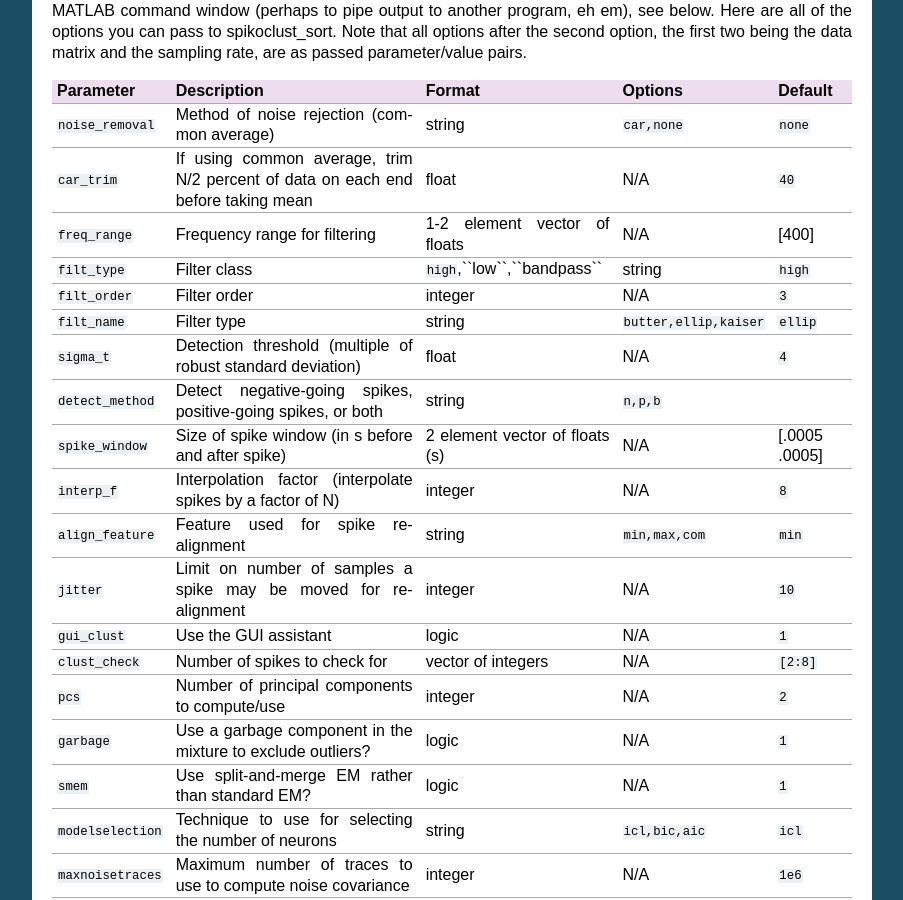
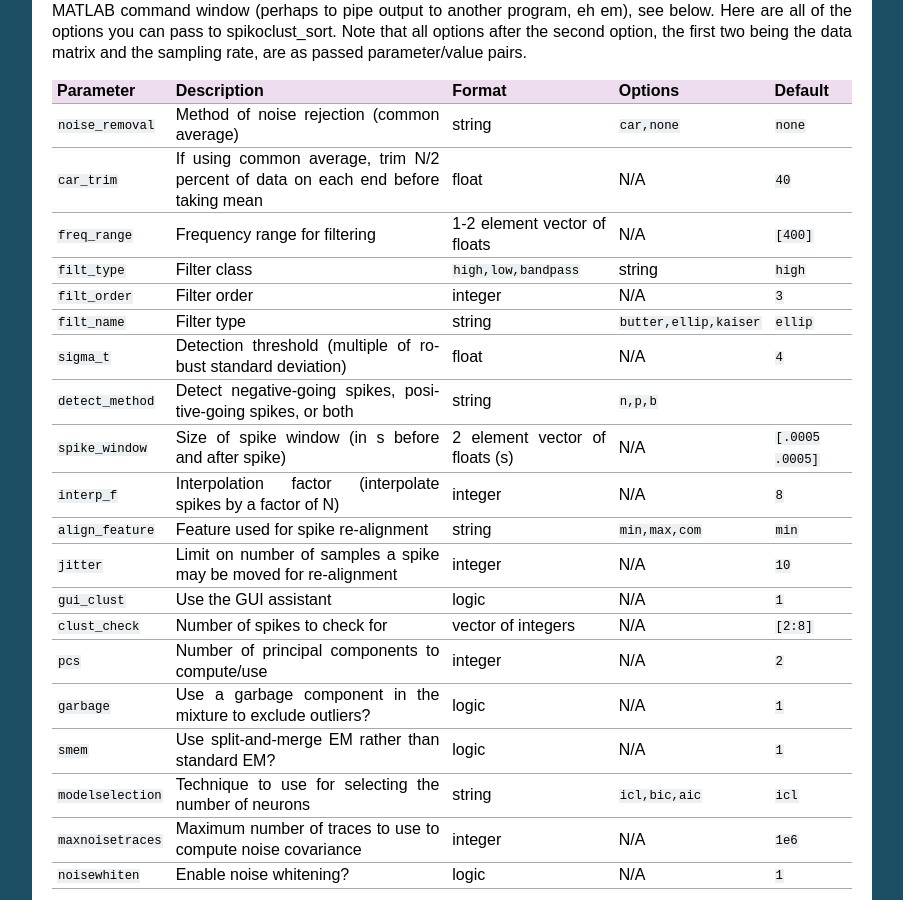
Before and after one commit to jmarkow/spikoclust, a Sphinx documentation site: the page built from docs/usage.rst, in a window 1280 px wide and 900 px high, scrolled down 2520 px. Shown: the whole window, without its empty margins (198-1101 px from the left). Built offline with Sphinx 7.4.7, drawn with Linux system fonts in a browser that asks for light colours; formulas are drawn with MathJax 3.

Commit message:
Updated docs

```diff
--- a/docs/usage.rst
+++ b/docs/usage.rst
@@ -40,49 +40,49 @@
 
 ``spikoclust_sort`` takes care of all the gory details for you, providing a wrapper for many key steps to spike sorting (extracting spikes, aligning, noise-whitening, cluster).  If you want to perform each of these steps separately in the MATLAB command window (perhaps to pipe output to another program, eh em), see below.  Here are all of the options you can pass to spikoclust_sort.  Note that all options after the second option, the first two being the data matrix and the sampling rate, are as passed parameter/value pairs.
 
-+--------------------+----------------------------------------------------------------------------------+--------------------------------+-------------------------+---------------+
-| Parameter          | Description                                                                      | Format                         | Options                 | Default       |
-+====================+==================================================================================+================================+=========================+===============+
-| ``noise_removal``  | Method of noise rejection (common average)                                       | string                         | ``car,none``            | ``none``      |
-+--------------------+----------------------------------------------------------------------------------+--------------------------------+-------------------------+---------------+
-| ``car_trim``       | If using common average, trim N/2 percent of data on each end before taking mean | float                          | N/A                     | ``40``        |
-+--------------------+----------------------------------------------------------------------------------+--------------------------------+-------------------------+---------------+
-| ``freq_range``     | Frequency range for filtering                                                    | 1-2 element vector of floats   | N/A                     | [400]         |
-+--------------------+----------------------------------------------------------------------------------+--------------------------------+-------------------------+---------------+
-| ``filt_type``      | Filter class                                                                     | ``high``,``low``,``bandpass``  | string                  | ``high``      |
-+--------------------+----------------------------------------------------------------------------------+--------------------------------+-------------------------+---------------+
-| ``filt_order``     | Filter order                                                                     | integer                        | N/A                     | ``3``         |
-+--------------------+----------------------------------------------------------------------------------+--------------------------------+-------------------------+---------------+
-| ``filt_name``      | Filter type                                                                      | string                         | ``butter,ellip,kaiser`` | ``ellip``     |
-+--------------------+----------------------------------------------------------------------------------+--------------------------------+-------------------------+---------------+
-| ``sigma_t``        | Detection threshold (multiple of robust standard deviation)                      | float                          | N/A                     | ``4``         |
-+--------------------+----------------------------------------------------------------------------------+--------------------------------+-------------------------+---------------+
-| ``detect_method``  | Detect negative-going spikes, positive-going spikes, or both                     | string                         | ``n,p,b``               |               |
-+--------------------+----------------------------------------------------------------------------------+--------------------------------+-------------------------+---------------+
-| ``spike_window``   | Size of spike window (in s before and after spike)                               | 2 element vector of floats (s) | N/A                     | [.0005 .0005] |
-+--------------------+----------------------------------------------------------------------------------+--------------------------------+-------------------------+---------------+
-| ``interp_f``       | Interpolation factor (interpolate spikes by a factor of N)                       | integer                        | N/A                     | ``8``         |
-+--------------------+----------------------------------------------------------------------------------+--------------------------------+-------------------------+---------------+
-| ``align_feature``  | Feature used for spike re-alignment                                              | string                         | ``min,max,com``         | ``min``       |
-+--------------------+----------------------------------------------------------------------------------+--------------------------------+-------------------------+---------------+
-| ``jitter``         | Limit on number of samples a spike may be moved for re-alignment                 | integer                        | N/A                     | ``10``        |
-+--------------------+----------------------------------------------------------------------------------+--------------------------------+-------------------------+---------------+
-| ``gui_clust``      | Use the GUI assistant                                                            | logic                          | N/A                     | ``1``         |
-+--------------------+----------------------------------------------------------------------------------+--------------------------------+-------------------------+---------------+
-| ``clust_check``    | Number of spikes to check for                                                    | vector of integers             | N/A                     | ``[2:8]``     |
-+--------------------+----------------------------------------------------------------------------------+--------------------------------+-------------------------+---------------+
-| ``pcs``            | Number of principal components to compute/use                                    | integer                        | N/A                     | ``2``         |
-+--------------------+----------------------------------------------------------------------------------+--------------------------------+-------------------------+---------------+
-| ``garbage``        | Use a garbage component in the mixture to exclude outliers?                      | logic                          | N/A                     | ``1``         |
-+--------------------+----------------------------------------------------------------------------------+--------------------------------+-------------------------+---------------+
-| ``smem``           | Use split-and-merge EM rather than standard EM?                                  | logic                          | N/A                     | ``1``         |
-+--------------------+----------------------------------------------------------------------------------+--------------------------------+-------------------------+---------------+
-| ``modelselection`` | Technique to use for selecting the number of neurons                             | string                         | ``icl,bic,aic``         | ``icl``       |
-+--------------------+----------------------------------------------------------------------------------+--------------------------------+-------------------------+---------------+
-| ``maxnoisetraces`` | Maximum number of traces to use to compute noise covariance                      | integer                        | N/A                     | ``1e6``       |
-+--------------------+----------------------------------------------------------------------------------+--------------------------------+-------------------------+---------------+
-| ``noisewhiten``    | Enable noise whitening?                                                          | logic                          | N/A                     | ``1``         |
-+--------------------+----------------------------------------------------------------------------------+--------------------------------+-------------------------+---------------+
++--------------------+----------------------------------------------------------------------------------+--------------------------------+-------------------------+-------------------+
+| Parameter          | Description                                                                      | Format                         | Options                 | Default           |
++====================+==================================================================================+================================+=========================+===================+
+| ``noise_removal``  | Method of noise rejection (common average)                                       | string                         | ``car,none``            | ``none``          |
++--------------------+----------------------------------------------------------------------------------+--------------------------------+-------------------------+-------------------+
+| ``car_trim``       | If using common average, trim N/2 percent of data on each end before taking mean | float                          | N/A                     | ``40``            |
++--------------------+----------------------------------------------------------------------------------+--------------------------------+-------------------------+-------------------+
+| ``freq_range``     | Frequency range for filtering                                                    | 1-2 element vector of floats   | N/A                     | ``[400]``         |
++--------------------+----------------------------------------------------------------------------------+--------------------------------+-------------------------+-------------------+
+| ``filt_type``      | Filter class                                                                     | ``high,low,bandpass``          | string                  | ``high``          |
++--------------------+----------------------------------------------------------------------------------+--------------------------------+-------------------------+-------------------+
+| ``filt_order``     | Filter order                                                                     | integer                        | N/A                     | ``3``             |
++--------------------+----------------------------------------------------------------------------------+--------------------------------+-------------------------+-------------------+
+| ``filt_name``      | Filter type                                                                      | string                         | ``butter,ellip,kaiser`` | ``ellip``         |
++--------------------+----------------------------------------------------------------------------------+--------------------------------+-------------------------+-------------------+
+| ``sigma_t``        | Detection threshold (multiple of robust standard deviation)                      | float                          | N/A                     | ``4``             |
++--------------------+----------------------------------------------------------------------------------+--------------------------------+-------------------------+-------------------+
+| ``detect_method``  | Detect negative-going spikes, positive-going spikes, or both                     | string                         | ``n,p,b``               |                   |
++--------------------+----------------------------------------------------------------------------------+--------------------------------+-------------------------+-------------------+
+| ``spike_window``   | Size of spike window (in s before and after spike)                               | 2 element vector of floats (s) | N/A                     | ``[.0005 .0005]`` |
++--------------------+----------------------------------------------------------------------------------+--------------------------------+-------------------------+-------------------+
+| ``interp_f``       | Interpolation factor (interpolate spikes by a factor of N)                       | integer                        | N/A                     | ``8``             |
++--------------------+----------------------------------------------------------------------------------+--------------------------------+-------------------------+-------------------+
+| ``align_feature``  | Feature used for spike re-alignment                                              | string                         | ``min,max,com``         | ``min``           |
++--------------------+----------------------------------------------------------------------------------+--------------------------------+-------------------------+-------------------+
+| ``jitter``         | Limit on number of samples a spike may be moved for re-alignment                 | integer                        | N/A                     | ``10``            |
++--------------------+----------------------------------------------------------------------------------+--------------------------------+-------------------------+-------------------+
+| ``gui_clust``      | Use the GUI assistant                                                            | logic                          | N/A                     | ``1``             |
++--------------------+----------------------------------------------------------------------------------+--------------------------------+-------------------------+-------------------+
+| ``clust_check``    | Number of spikes to check for                                                    | vector of integers             | N/A                     | ``[2:8]``         |
++--------------------+----------------------------------------------------------------------------------+--------------------------------+-------------------------+-------------------+
+| ``pcs``            | Number of principal components to compute/use                                    | integer                        | N/A                     | ``2``             |
++--------------------+----------------------------------------------------------------------------------+--------------------------------+-------------------------+-------------------+
+| ``garbage``        | Use a garbage component in the mixture to exclude outliers?                      | logic                          | N/A                     | ``1``             |
++--------------------+----------------------------------------------------------------------------------+--------------------------------+-------------------------+-------------------+
+| ``smem``           | Use split-and-merge EM rather than standard EM?                                  | logic                          | N/A                     | ``1``             |
++--------------------+----------------------------------------------------------------------------------+--------------------------------+-------------------------+-------------------+
+| ``modelselection`` | Technique to use for selecting the number of neurons                             | string                         | ``icl,bic,aic``         | ``icl``           |
++--------------------+----------------------------------------------------------------------------------+--------------------------------+-------------------------+-------------------+
+| ``maxnoisetraces`` | Maximum number of traces to use to compute noise covariance                      | integer                        | N/A                     | ``1e6``           |
++--------------------+----------------------------------------------------------------------------------+--------------------------------+-------------------------+-------------------+
+| ``noisewhiten``    | Enable noise whitening?                                                          | logic                          | N/A                     | ``1``             |
++--------------------+----------------------------------------------------------------------------------+--------------------------------+-------------------------+-------------------+
 
 Stepwise sorting
 ----------------
```
